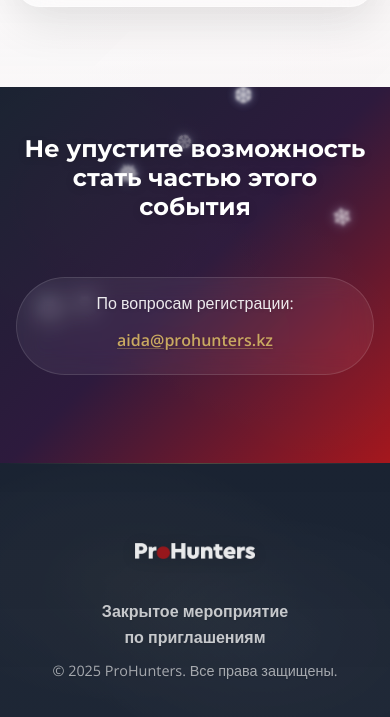
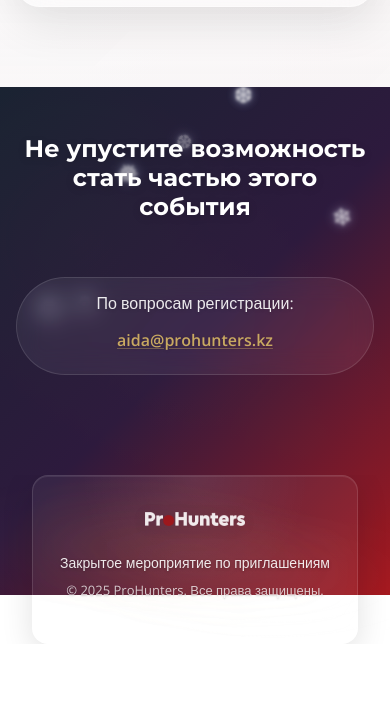
Before and after one commit to DrMavrodi/prohunters-promo-2025, a website built with webpack: page index.html in a window 390 px wide. Shown: the part 4780-5497 px from the top of the page. After the commit the page ends 5424 px from the top, so only its background shows below. Built offline with nearby package versions, Linux system fonts and the light colour scheme.

Commit message:
Add glass for footer (experiment)

```diff
--- a/css/style.css
+++ b/css/style.css
@@ -1154,7 +1154,9 @@ img {
    ========================================================================== */
 
 .cta-section {
-  padding: 96px 0;
+  /* Extended to bottom of viewport - footer will float above */
+  padding: 96px 0 280px;
+  min-height: 50vh;
 
   /* Rich gradient background */
   background: linear-gradient(
@@ -1167,7 +1169,7 @@ img {
   color: var(--color-white);
   text-align: center;
   position: relative;
-  overflow: hidden;
+  overflow: visible; /* Allow footer to float above */
 }
 
 /* Ambient light overlay */
@@ -1264,80 +1266,102 @@ img {
 }
 
 /* ==========================================================================
-   Footer - Apple Glassmorphism
+   Footer - Gentle Apple-Style Glassmorphism Float Panel
    ========================================================================== */
 
 .footer {
-  padding: 64px 0 48px;
-
-  /* Dark background with subtle glass effect */
-  background: linear-gradient(
-    180deg,
-    rgba(26, 35, 50, 1) 0%,
-    rgba(26, 35, 50, 0.98) 100%
-  );
-
+  /* Float above CTA section - no separate background */
+  margin-top: -200px;
+  padding: 0;
   position: relative;
-  overflow: hidden;
-}
-
-/* Subtle top border with glass effect */
-.footer::before {
+  z-index: 10;
+  overflow: visible;
+
+  /* Remove any background - it's transparent/glass only */
+  background: none;
+}
+
+/* Glass panel container */
+.footer-content {
+  /* Gentle glass panel with soft blur */
+  background: rgba(255, 255, 255, 0.05);
+  backdrop-filter: blur(14px) saturate(120%);
+  -webkit-backdrop-filter: blur(14px) saturate(120%);
+
+  /* Delicate border and shadow */
+  border: 1px solid rgba(255, 255, 255, 0.12);
+  border-radius: 20px;
+  box-shadow:
+    0 8px 32px rgba(0, 0, 0, 0.12),
+    inset 0 1px 0 rgba(255, 255, 255, 0.08);
+
+  /* Layout - airy spacing */
+  display: flex;
+  flex-direction: column;
+  align-items: center;
+  gap: 24px;
+  max-width: 800px;
+  margin: 0 auto;
+  padding: 48px 40px;
+
+  /* Position */
+  position: relative;
+  z-index: 1;
+}
+
+/* Subtle refraction glow overlay */
+.footer-content::before {
   content: '';
   position: absolute;
   top: 0;
   left: 0;
   width: 100%;
-  height: 1px;
-
-  background: linear-gradient(
-    90deg,
-    transparent 0%,
-    rgba(201, 169, 97, 0.3) 50%,
-    transparent 100%
+  height: 100%;
+
+  background: radial-gradient(
+    ellipse at 50% 0%,
+    rgba(255, 255, 255, 0.06) 0%,
+    transparent 50%
   );
-}
-
-.footer-content {
-  display: flex;
-  flex-direction: column;
-  align-items: center;
-  gap: 32px;
-
-  /* Simple clean layout - no glass effect */
-  max-width: 600px;
-  margin: 0 auto;
-  padding: 40px 32px;
-}
-
+
+  border-radius: 20px;
+  pointer-events: none;
+  z-index: -1;
+}
+
+/* Logo with hover effect */
 .footer-logo img {
-  max-width: 150px;
+  max-width: 140px;
   opacity: 0.9;
-  filter: drop-shadow(0 2px 8px rgba(0, 0, 0, 0.2));
-  transition: opacity 200ms ease;
+  filter: drop-shadow(0 2px 8px rgba(0, 0, 0, 0.15));
+  transition: all 300ms cubic-bezier(0.4, 0, 0.2, 1);
 }
 
 .footer-logo img:hover {
   opacity: 1;
+  transform: scale(1.05);
+  filter: drop-shadow(0 4px 16px rgba(201, 169, 97, 0.3));
 }
 
 .footer-info {
   text-align: center;
 }
 
+/* Clean, minimal typography */
 .footer-info p {
-  margin: 8px 0;
+  margin: 6px 0;
   font-family: 'Open Sans', sans-serif;
-  font-size: 0.9rem;
-  color: rgba(255, 255, 255, 0.6);
+  font-size: 0.875rem;
+  color: rgba(255, 255, 255, 0.75);
   line-height: 1.6;
-  text-shadow: 0 1px 2px rgba(0, 0, 0, 0.1);
+  text-shadow: 0 1px 2px rgba(0, 0, 0, 0.2);
 }
 
 .footer-info p:first-child {
-  font-weight: 600;
-  color: rgba(255, 255, 255, 0.75);
-  font-size: 1rem;
+  font-weight: 500;
+  color: rgba(255, 255, 255, 0.9);
+  font-size: 0.95rem;
+  text-shadow: 0 1px 3px rgba(0, 0, 0, 0.25);
 }
 
 /* ==========================================================================
@@ -1438,11 +1462,23 @@ img {
   }
 
   .cta-section {
-    padding: 64px 0;
+    padding: 64px 0 200px;
   }
 
   .footer {
-    padding: 48px 0 32px;
+    margin-top: -140px;
+    padding: 0;
+  }
+
+  .footer-content {
+    padding: 40px 32px;
+    border-radius: 18px;
+    backdrop-filter: blur(12px) saturate(120%);
+    -webkit-backdrop-filter: blur(12px) saturate(120%);
+  }
+
+  .footer-logo img {
+    max-width: 120px;
   }
 
   .cta-button {
@@ -1515,11 +1551,31 @@ img {
   }
 
   .cta-section {
-    padding: 48px 0;
+    padding: 48px 0 180px;
   }
 
   .footer {
-    padding: 40px 0 24px;
+    margin-top: -120px;
+    padding: 0;
+  }
+
+  .footer-content {
+    padding: 36px 24px;
+    gap: 20px;
+    border-radius: 16px;
+    max-width: calc(100% - 32px);
+  }
+
+  .footer-logo img {
+    max-width: 100px;
+  }
+
+  .footer-info p {
+    font-size: 0.8125rem;
+  }
+
+  .footer-info p:first-child {
+    font-size: 0.875rem;
   }
 
   .cta-content h2 {
```
